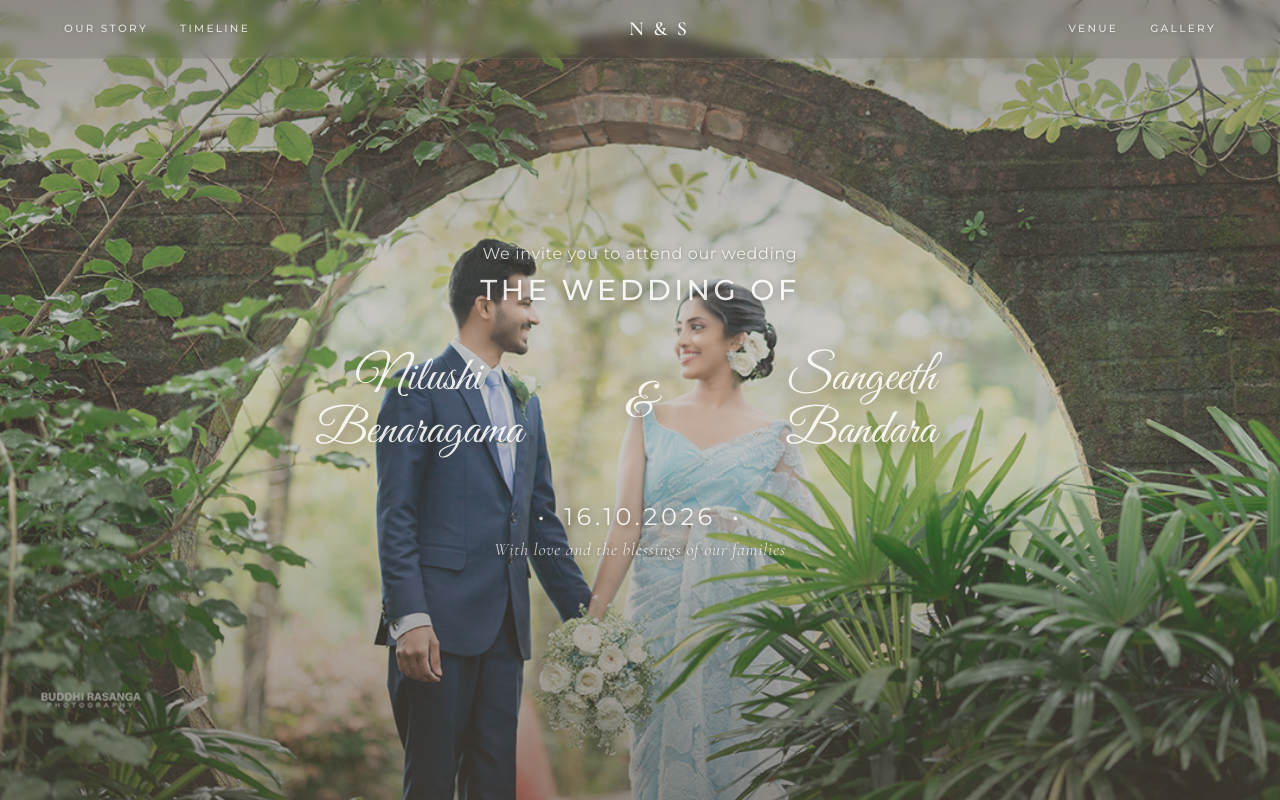
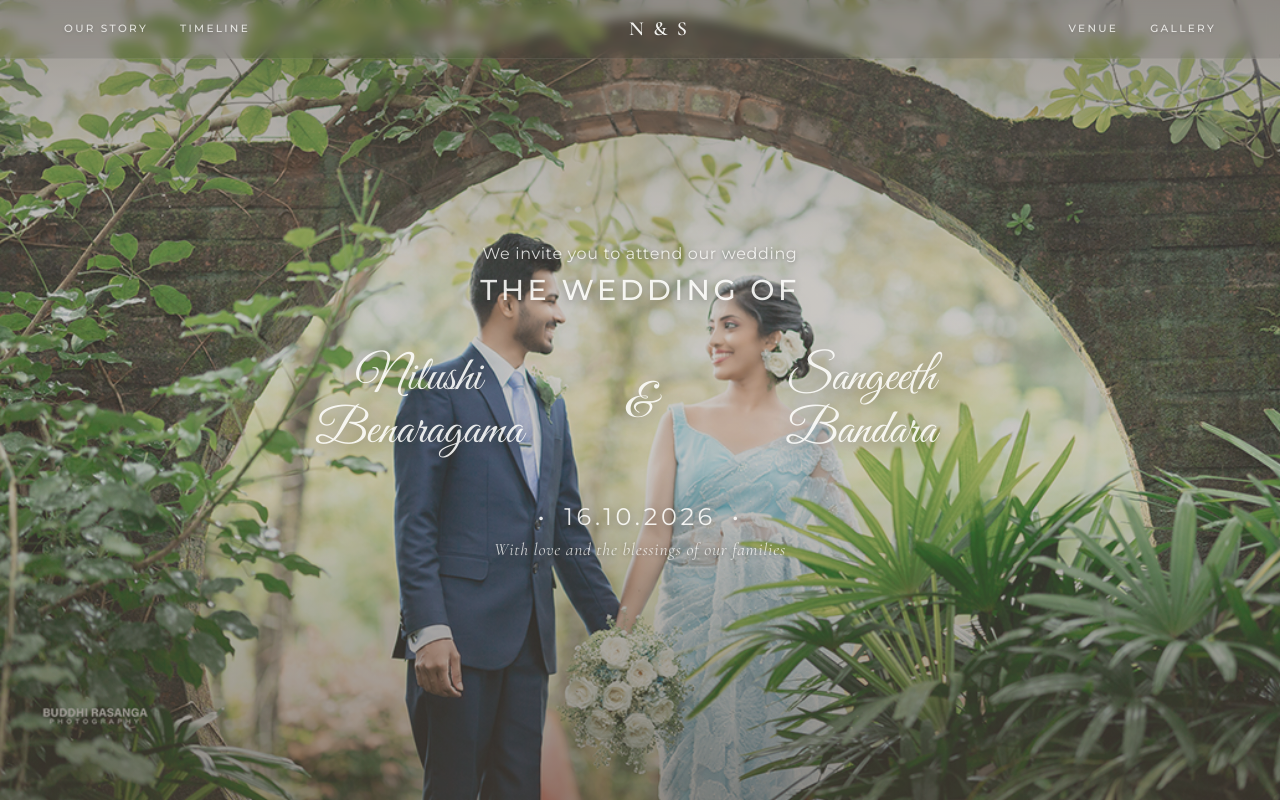
Before and after one commit to Benaragama-003/Wedding-Invitation, a React (Vite) app in the folder Frontend/: page / in a window 1280 px wide. Both pictures are taken after a click on the element 640 px from the left and 685 px from the top of the page. Shown: the top 800 px of the page. Built offline with nearby package versions, Linux system fonts and the light colour scheme; a web font is replaced by a local one.

Commit message:
pic center

```diff
--- a/Frontend/src/sections/HeroSection.jsx
+++ b/Frontend/src/sections/HeroSection.jsx
@@ -36,7 +36,7 @@ export default function HeroSection() {
             .hero-photo-mobile   → applied only on ≤768 px
         */}
         <img
-          src="/16.jpg"
+          src="/16.png"
           alt="Wedding couple"
           className="hero-photo"
         />
```
Also changed, not shown: Frontend/public/16.jpg (deleted), Frontend/public/16.png (added).
